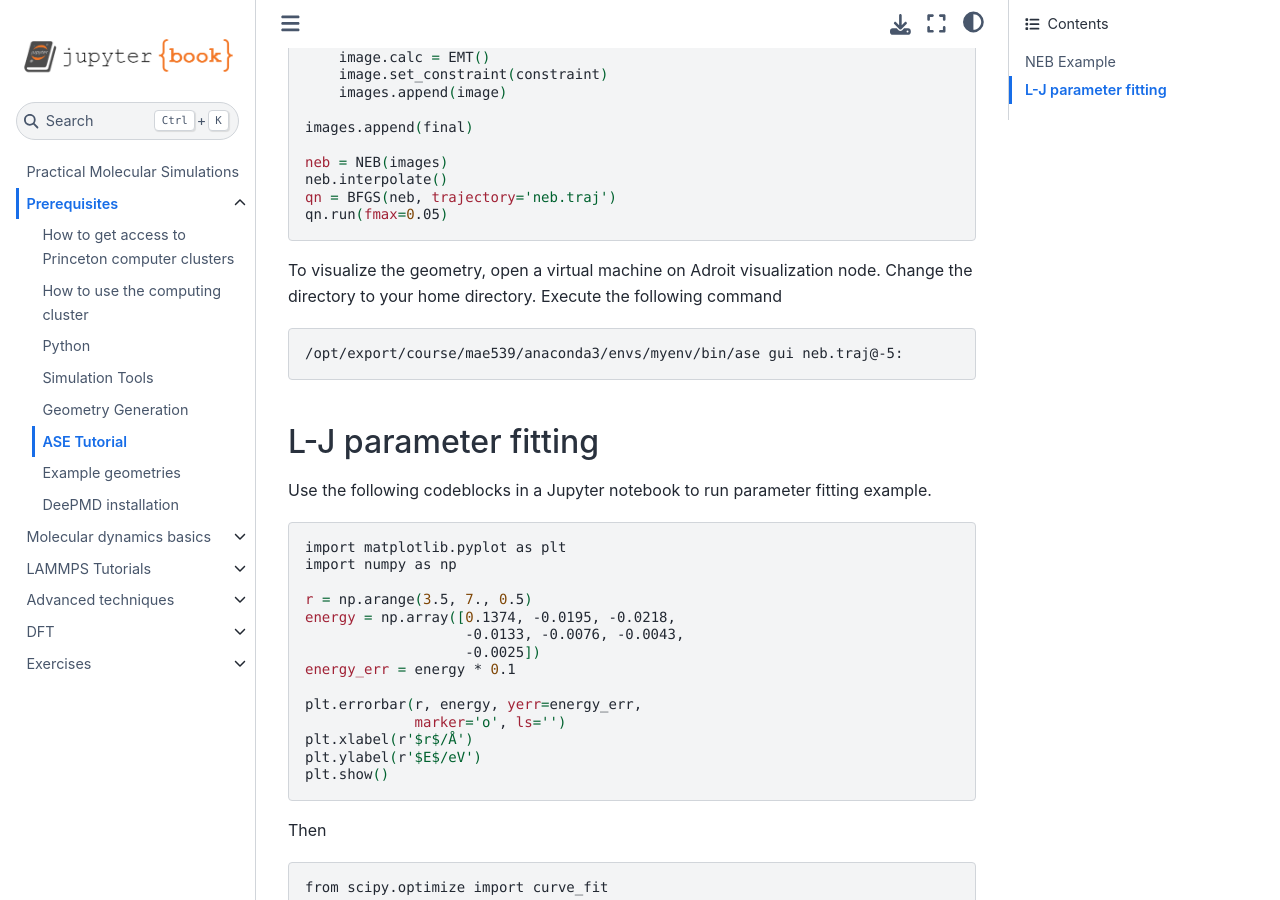
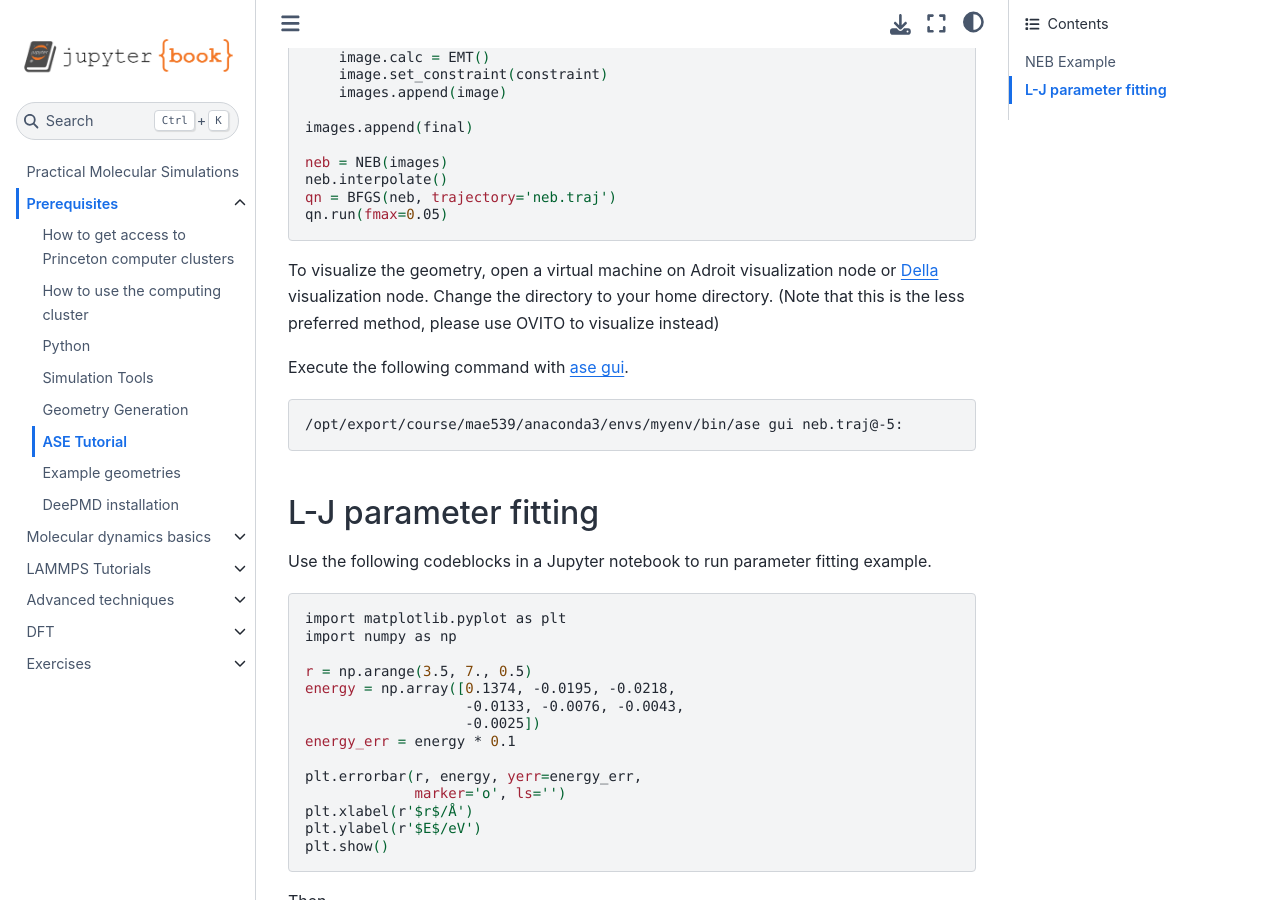
Before and after one commit to EDED2314/MD-CHEM-PTON, a Jupyter Book: the page built from ase.md, in a window 1280 px wide and 900 px high, scrolled down 1092 px. Built offline with Jupyter Book 1.0.4 settings and Sphinx 7.4.7 and the Sphinx Book theme 1.1.4, drawn with Linux system fonts in a browser that asks for light colours; pages that are not in the unit, such as notebooks, are missing from menus.

````diff
--- a/ase.md
+++ b/ase.md
@@ -65,8 +65,9 @@ qn = BFGS(neb, trajectory='neb.traj')
 qn.run(fmax=0.05)
 ```
 
-To visualize the geometry, open a virtual machine on Adroit visualization node. Change the directory to your home directory.
-Execute the following command
+To visualize the geometry, open a virtual machine on Adroit visualization node or [Della](https://researchcomputing.princeton.edu/systems/della#vis-nodes) visualization node. Change the directory to your home directory. (Note that this is the less preferred method, please use OVITO to visualize instead)
+
+Execute the following command with [ase gui](https://wiki.fysik.dtu.dk/ase/ase/gui/basics.html).
 
 ```sh
 /opt/export/course/mae539/anaconda3/envs/myenv/bin/ase gui neb.traj@-5:
````
